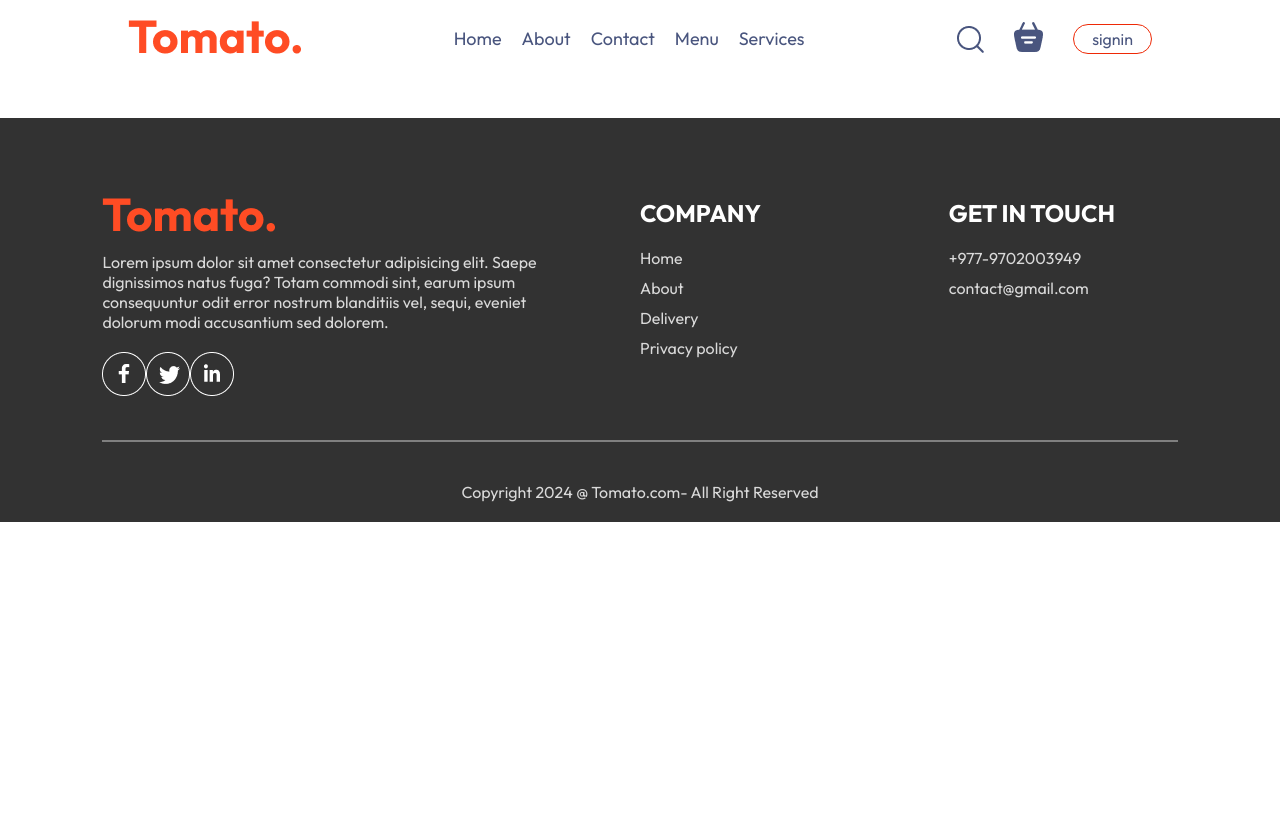
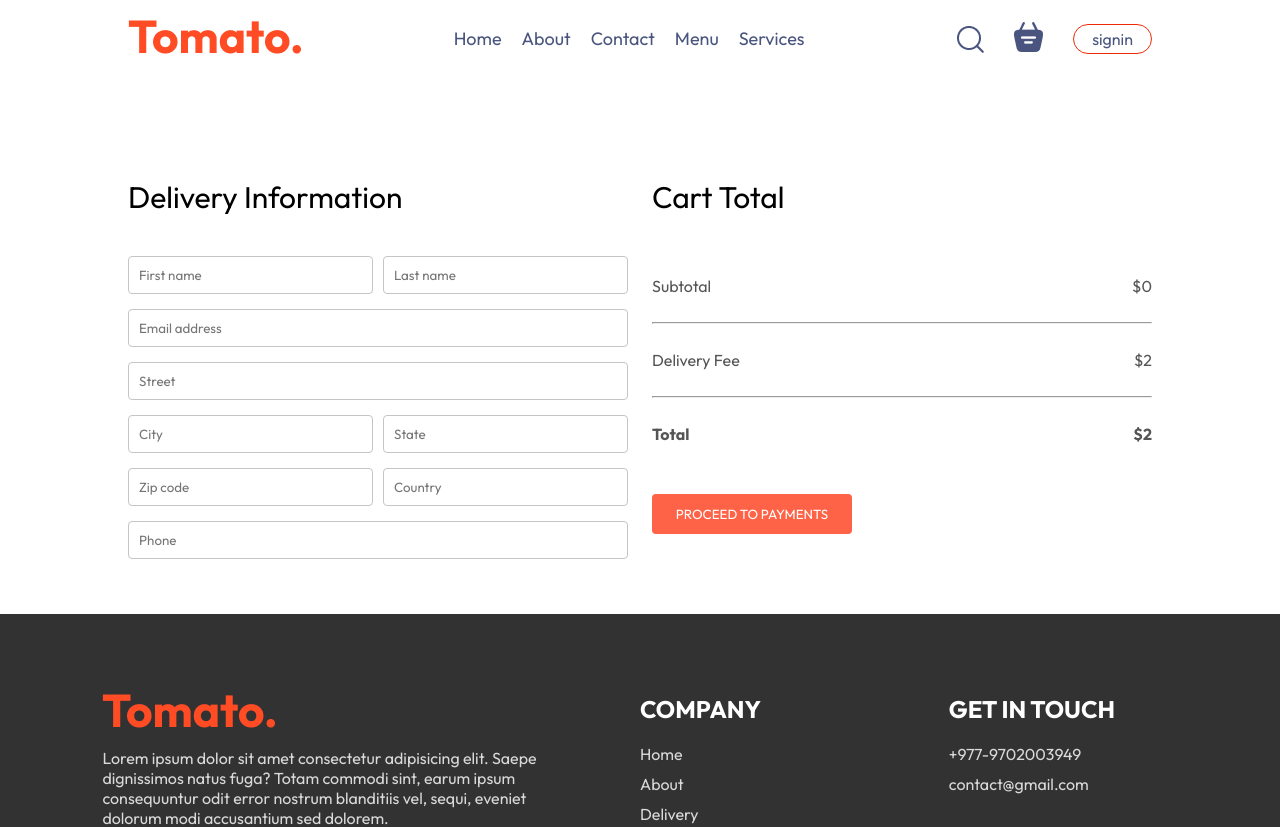
Before and after one commit to Niteshpanday05/food-order, a React (Vite) app: page /order in a window 1280 px wide. Shown: the top 827 px of the page. Before the commit the page ends 800 px from the top, so only its background shows below. Built offline with nearby package versions, Linux system fonts and the light colour scheme.

Commit message:
place order section done

```diff
--- a/src/App.jsx
+++ b/src/App.jsx
@@ -20,7 +20,7 @@ const App = () => {
         <Routes>
           <Route path="/" element={<Home />} />
           <Route path="/cart" element={<Cart />} />
-          <Route path="/placeorder" element={<PlaceOrder />} />
+          <Route path="/order" element={<PlaceOrder />} />
         </Routes>
       </div>
       <Footer/>
--- a/src/pages/Cart/Cart.css
+++ b/src/pages/Cart/Cart.css
@@ -46,6 +46,12 @@
     gap: 20px;
 }
 
+.place-order .title{
+    font-size: 30px;
+    font-weight: 400;
+    margin-bottom: 40px;
+}
+
 .cart-total-detail{
     display: flex;
     justify-content: space-between;
@@ -53,7 +59,7 @@
 }
 
 .cart-total hr{
-    margin: 10px 0px;
+    margin: 6px 0px;
 }
 
 .cart-total button{
@@ -73,6 +79,8 @@
 .cart-promocode p{
     color: #555;
 }
+
+
 
 .cart-promocode-input{
     margin-top: 10px;
--- a/src/pages/Cart/Cart.jsx
+++ b/src/pages/Cart/Cart.jsx
@@ -1,9 +1,11 @@
 import React, { useContext } from "react";
 import { StoreContext } from "../../context/StoreContext";
 import "./Cart.css";
+import { useNavigate } from "react-router-dom";
 
 const Cart = () => {
   const { cartItems, food_list, removeFromCart, getTotalCartAmount } = useContext(StoreContext);
+  const navigate = useNavigate();
 
   return (
     <div className="cart">
@@ -40,20 +42,22 @@ const Cart = () => {
       </div>
       <div className="cart-bottom">
         <div className="cart-total">
-          <h2>Cart Total</h2>
+          <h2 className="title">Cart Total</h2>
           <div className="cart-total-detail">
             <p>Subtotal</p>
             <p>${getTotalCartAmount()}</p>
           </div>
+          <hr />
           <div className="cart-total-detail">
             <p>Delivery Fee</p>
             <p>${2}</p>
           </div>
+          <hr />
           <div className="cart-total-detail">
             <b>Total</b>
             <b>${getTotalCartAmount()+2}</b>
           </div>
-          <button>PROCEED TO CHECKOUT</button>
+          <button onClick={()=>navigate('/order')}>PROCEED TO CHECKOUT</button>
         </div>
         <div className="cart-promocode">
         <div>
--- a/src/pages/PlaceOrder/PlaceOrder.css
+++ b/src/pages/PlaceOrder/PlaceOrder.css
@@ -0,0 +1,41 @@
+.place-order{
+    display: flex;
+    align-items: start;
+    justify-content: space-between;
+    margin-top: 100px;
+}
+
+
+.place-order-left{
+    width: 100%;
+    max-width: max(30%, 500px);
+}
+
+.place-order-left .title{
+    font-size: 30px;
+    font-weight: 400;
+    margin-bottom: 40px;
+}
+
+.place-order-left input{
+    margin-bottom:15px ;
+    width: 100%;
+    padding: 10px;
+    border: 1px solid #c5c5c5;
+    border-radius: 4px;
+    outline-color: tomato;
+}
+
+.place-order-left .multi-fields{
+    display: flex;
+    gap: 10px;
+}
+
+.place-order-right{
+    width: 100%;
+    max-width:max(40%,500px) ;
+}
+
+.place-order .cart-total button{
+    margin-top: 30px;
+}
--- a/src/pages/PlaceOrder/PlaceOrder.jsx
+++ b/src/pages/PlaceOrder/PlaceOrder.jsx
@@ -1,12 +1,54 @@
-import React from 'react'
-import './PlaceOrder.css'
+import React, { useContext } from "react";
+import "./PlaceOrder.css";
+import { StoreContext } from "../../context/StoreContext";
 
 const PlaceOrder = () => {
+
+  const {getTotalCartAmount} = useContext(StoreContext);
   return (
-    <div>
-      Cart
-    </div>
-  )
-}
+    <form className="place-order">
+      <div className="place-order-left">
+        <p className="title">Delivery Information</p>
+        <div className="multi-fields">
+          <input type="text" placeholder="First name" />
+          <input type="text" placeholder="Last name" />
+        </div>
+        <input type="email" placeholder="Email address" />
+        <input type="text" placeholder="Street" />
+        <div className="multi-fields">
+          <input type="text" placeholder="City" />
+          <input type="text" placeholder="State" />
+        </div>
+        <div className="multi-fields">
+          <input type="text" placeholder="Zip code" />
+          <input type="text" placeholder="Country" />
+        </div>
+        <input type="text" placeholder="Phone" />
+      </div>
+      <div className="place-order-right">
+        <div className="cart-total">
+          <h2 className="title">Cart Total</h2>
+          <div className="cart-total-detail">
+            <p>Subtotal</p>
+            <p>${getTotalCartAmount()}</p>
+          </div>
+          <hr />
+          <div className="cart-total-detail">
+            <p>Delivery Fee</p>
+            <p>${2}</p>
+          </div>
+          <hr/>
+          <div className="cart-total-detail">
+            <b>Total</b>
+            <b>${getTotalCartAmount() + 2}</b>
+          </div>
+          <button >
+            PROCEED TO PAYMENTS
+          </button>
+        </div>
+      </div>
+    </form>
+  );
+};
 
-export default PlaceOrder
+export default PlaceOrder;
```
